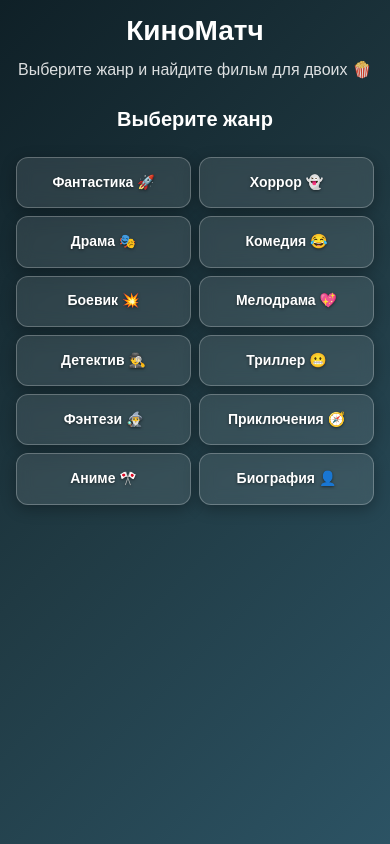
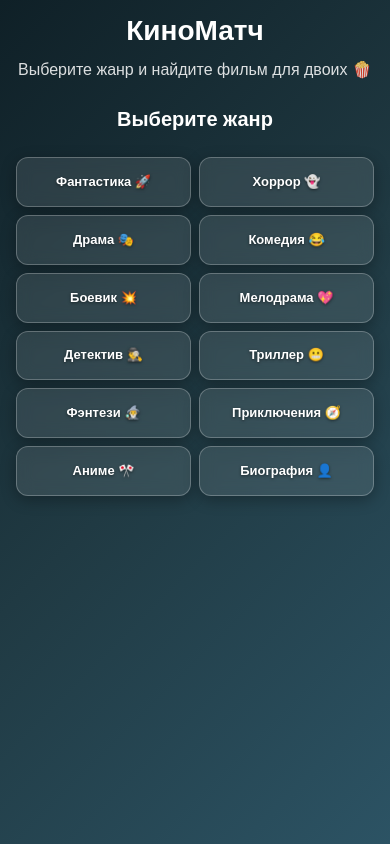
Before and after one commit to rukzak65/films_match, a React (Vite) app: page / in a window 390 px wide. Built offline with nearby package versions, Linux system fonts and the light colour scheme.

Commit message:
Изменил размер шрифта кнопки жанра на адаптивный; +добавил обрезку текста для длинных названий

```diff
--- a/src/App.css
+++ b/src/App.css
@@ -26,7 +26,7 @@
 .genre-btn {
   width: 100%;
   padding: clamp(12px, 3.8vw, 16px) clamp(14px, 4vw, 24px);
-  font-size: var(--text-sm);
+  font-size: clamp(13px, 3.2vw, 16px);
   font-weight: 700;
   color: var(--app-text-color);
   background: var(--app-surface-weak);
@@ -37,6 +37,9 @@
   backdrop-filter: blur(8px);
   box-shadow: 0 4px 15px rgba(0, 0, 0, 0.3);
   text-shadow: 0 1px 3px rgba(0, 0, 0, 0.5);
+  white-space: nowrap;
+  overflow: hidden;
+  text-overflow: ellipsis;
 }
 
 .genre-btn:active {
```
